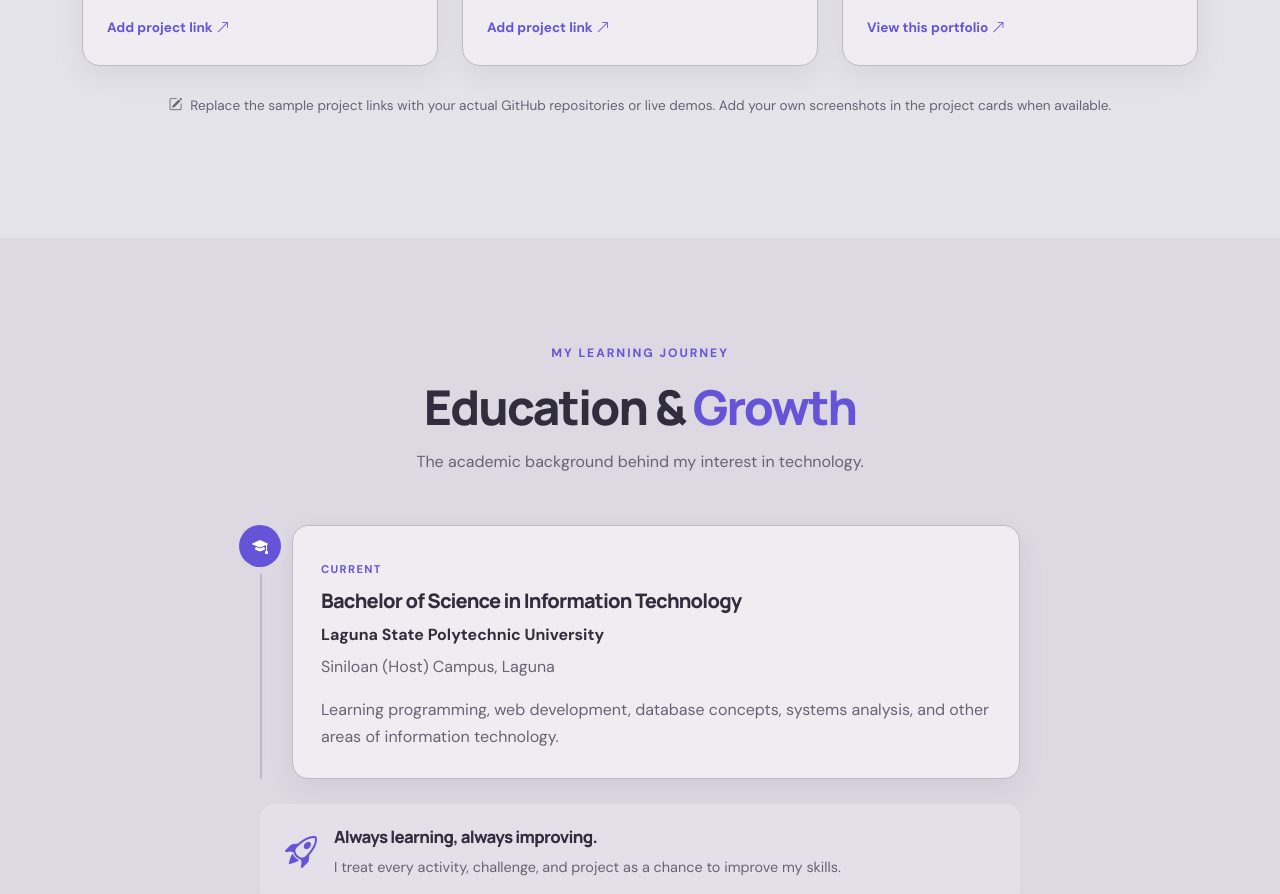
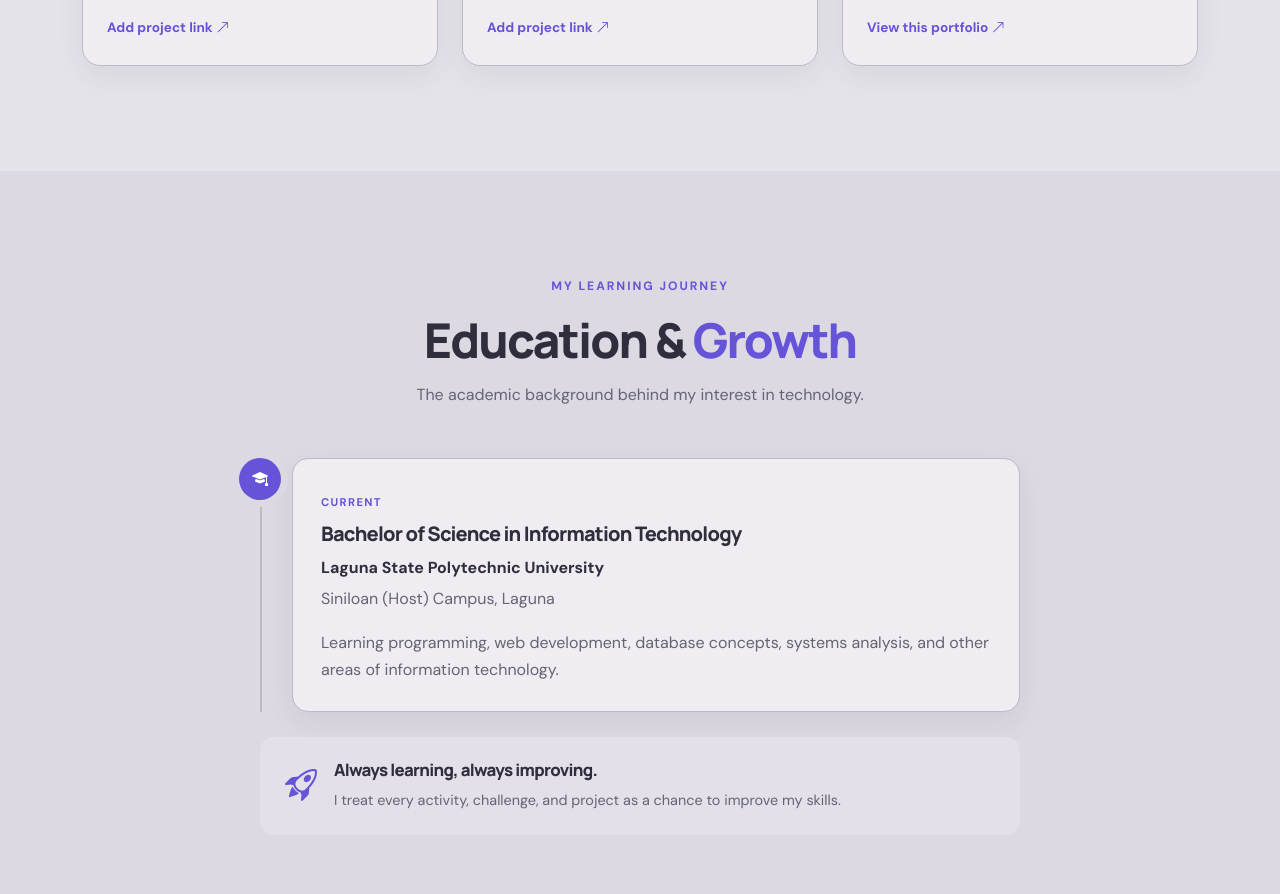
Before and after one commit to RJLibarnesDev/Personal_Portfolio-Libarnes, a plain HTML site: page index.html in a window 1280 px wide. Shown: the part 4589-5483 px from the top of the page. Drawn offline with nearby package versions, Linux system fonts and the light colour scheme.

Commit message:
remove the add in card part

```diff
--- a/index.html
+++ b/index.html
@@ -301,7 +301,6 @@
             </article>
           </div>
         </div>
-        <p class="project-disclaimer"><i class="bi bi-pencil-square me-2"></i>Replace the sample project links with your actual GitHub repositories or live demos. Add your own screenshots in the project cards when available.</p>
       </div>
     </section>
 
```
